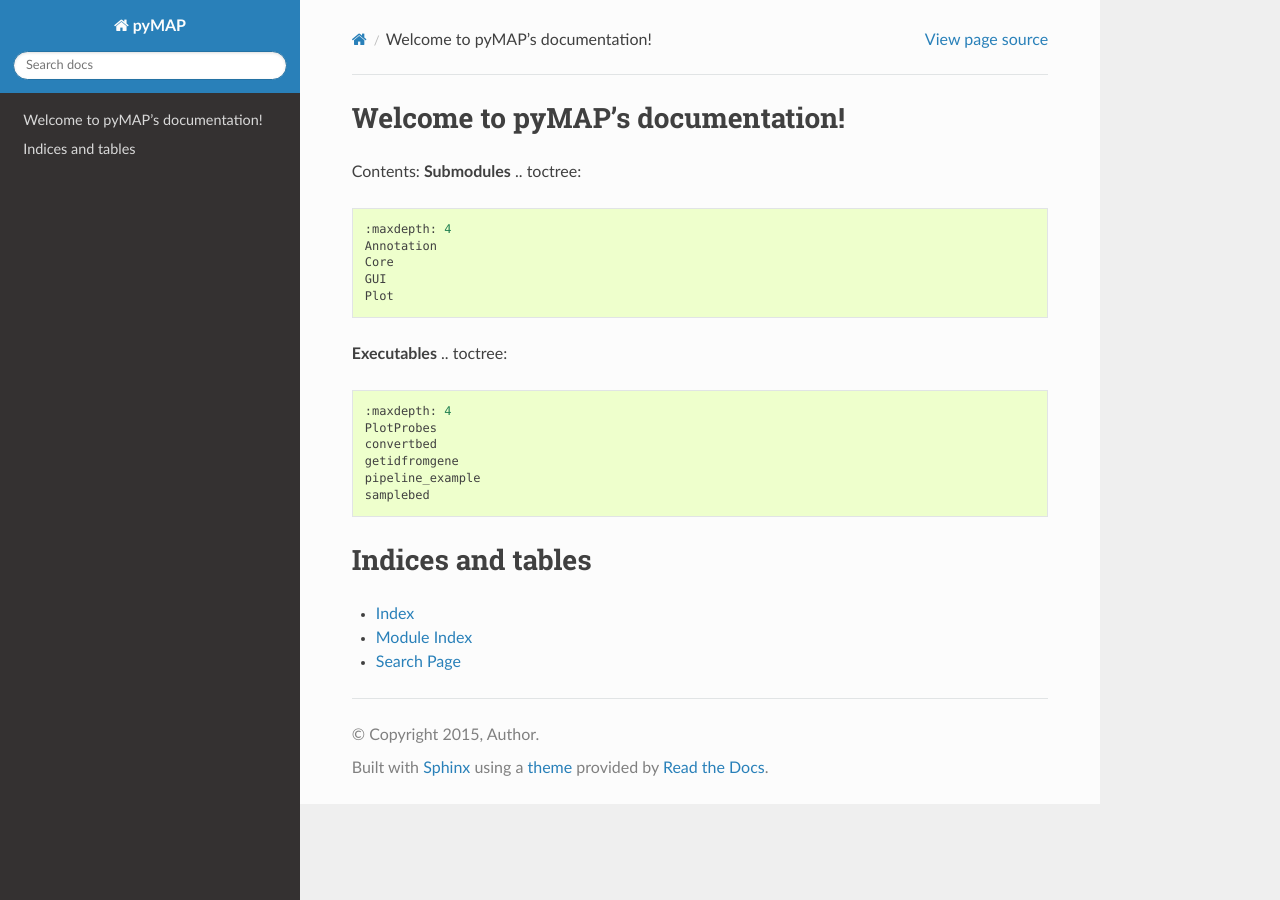
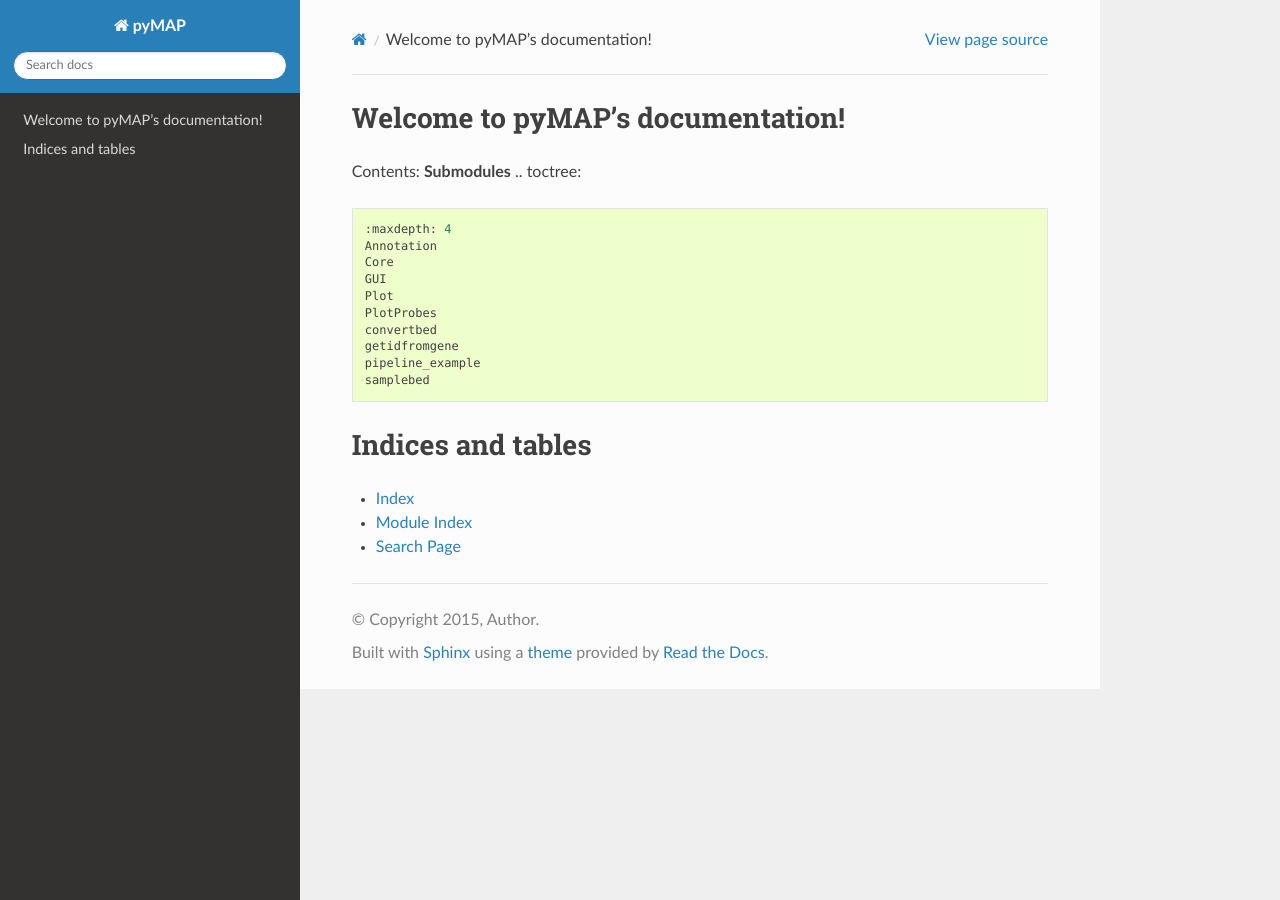
Before and after one commit to AminMahpour/PyMAP, a Sphinx documentation site: the page built from docs/index.rst, in a window 1280 px wide. Built offline with Sphinx 7.4.7 and the Read the Docs theme 2.0.0, drawn with Linux system fonts in a browser that asks for light colours.

Commit message:
updated Documents.

```diff
--- a/docs/index.rst
+++ b/docs/index.rst
@@ -14,9 +14,6 @@ Contents:
    Core
    GUI
    Plot
-**Executables**
-.. toctree::
-   :maxdepth: 4
    PlotProbes
    convertbed
    getidfromgene
```
